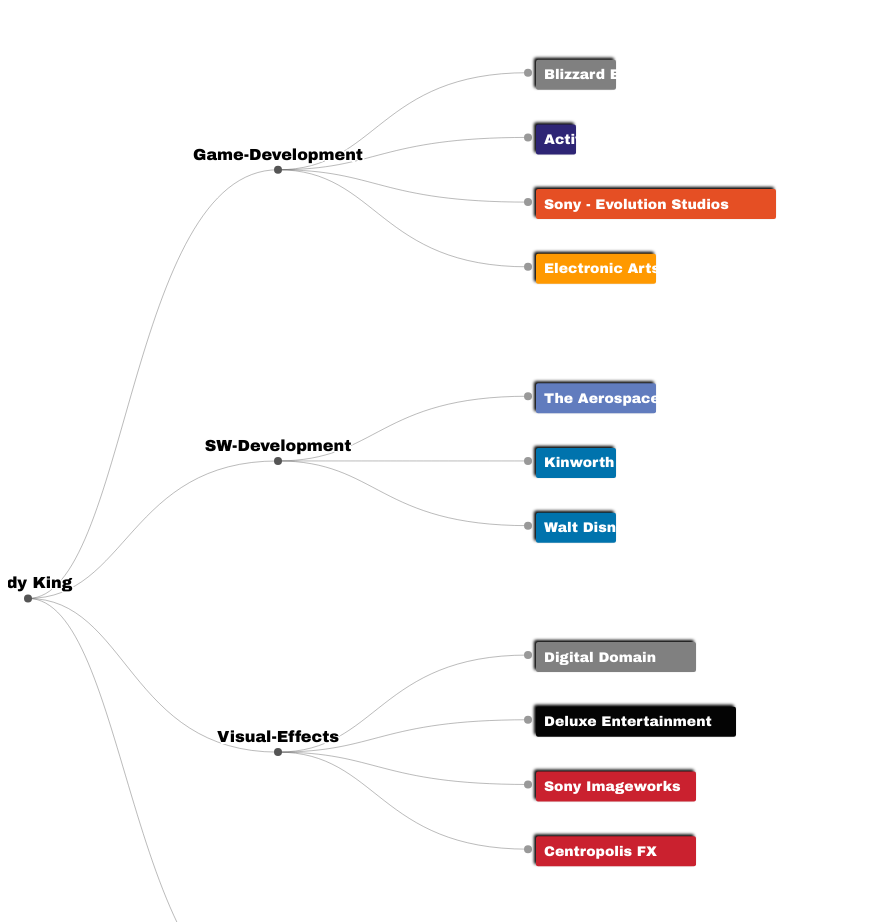
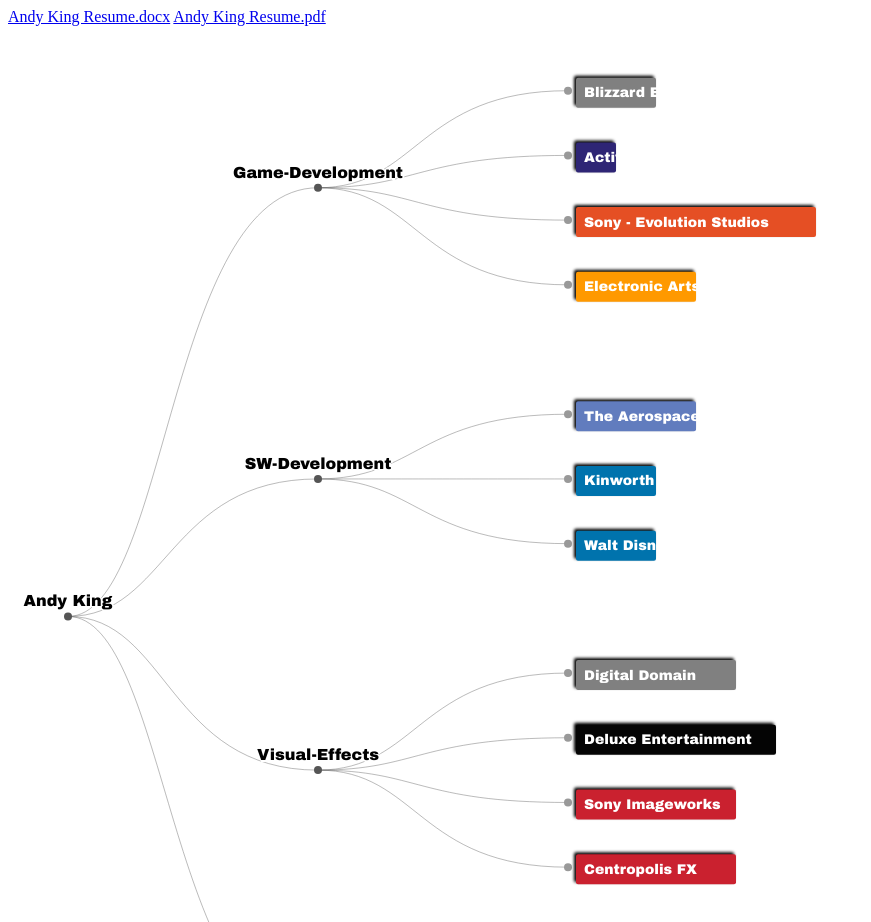
Before and after one commit to andyking999/andyking999.github.io, a plain HTML site: page index.html in a window 1280 px wide. Shown: the top 922 px of the page, without its empty margins (0-871 px from the left). Drawn offline with nearby package versions, Linux system fonts and the light colour scheme.

Commit message:
updated with resume links

```diff
--- a/index.html
+++ b/index.html
@@ -57,6 +57,8 @@
 </style>
 
 <body>
+    <a href="AndyKingResume2017.docx">Andy King Resume.docx</a>
+    <a href="AndyKingResume2017.pdf">Andy King Resume.pdf</a>
     <svg width="960" height="1100"></svg>
 </body>
 
@@ -66,7 +68,7 @@
     var svg = d3.select("svg"),
         width = +svg.attr("width"),
         height = +svg.attr("height"),
-        g = svg.append("g").attr("transform", "translate(20,0)"); // move right 20px.
+        g = svg.append("g").attr("transform", "translate(60,0)"); // move right 20px.
 
     // x-scale and x-axis
     var experienceName = ["", "Basic 1.0", "Alright 2.0", "Handy 3.0", "Expert 4.0", "Guru 5.0"];
```
Also changed, not shown: 2 other files. Lines whose indentation alone changed are shown as unchanged.
